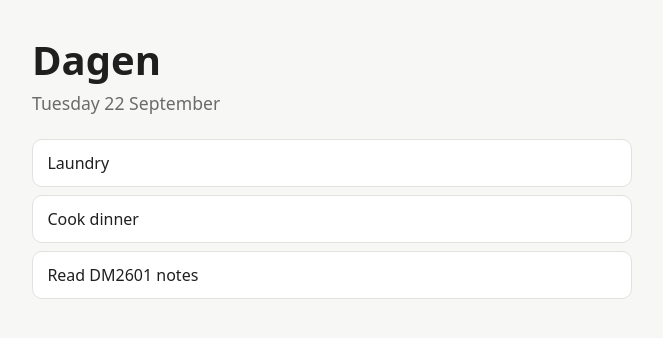
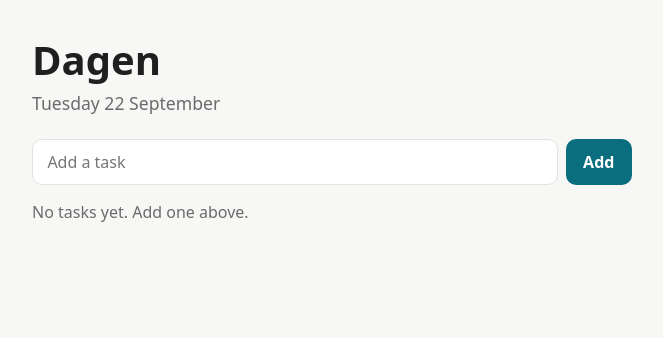
Before and after one commit to rkdotxyz/dagen, a React (Vite) app: page / in a window 1280 px wide. Shown: the top 338 px of the page, without its empty margins (308-971 px from the left). Built offline with nearby package versions, Linux system fonts and the light colour scheme.

Commit message:
Add, tick and delete tasks

```diff
--- a/src/App.jsx
+++ b/src/App.jsx
@@ -1,27 +1,61 @@
 /*
   App.jsx — the main component of Dagen.
 
-  Step 1: show a list of tasks from a fixed ("hard-coded") array.
-  Nothing can change yet; that needs state, which arrives in step 2.
+  Step 2: the task list is now STATE, so it can change.
+  App owns the list. The form and the rows only report what happened
+  (add, toggle, delete); App decides how the list changes.
 */
 
-// Borrow the TaskItem component from its own file.
+import { useState } from 'react'
+import AddTaskForm from './components/AddTaskForm.jsx'
 import TaskItem from './components/TaskItem.jsx'
 
-// A fixed list for now. Each task is an object: a set of named values.
-// The shape matches the plan: id, title and status. More fields come later.
-const sampleTasks = [
-  { id: 't1', title: 'Laundry', status: 'todo' },
-  { id: 't2', title: 'Cook dinner', status: 'todo' },
-  { id: 't3', title: 'Read DM2601 notes', status: 'done' },
-]
+// Makes a short unique id, e.g. "mfk3x2a9q1".
+// Date.now() = milliseconds since 1970, written in base 36 to keep it short,
+// plus a few random characters in case two tasks are added in the same millisecond.
+function makeId() {
+  return Date.now().toString(36) + Math.random().toString(36).slice(2, 7)
+}
 
 function App() {
+  // The list of tasks, starting empty. setTasks replaces it with a new list.
+  const [tasks, setTasks] = useState([])
+
+  function addTask(title) {
+    const newTask = { id: makeId(), title: title, status: 'todo' }
+    // [...tasks, newTask] = a NEW array: all old tasks, then the new one.
+    // React only notices a change when it gets a new array, so we never
+    // push into the old one.
+    setTasks([...tasks, newTask])
+  }
+
+  function toggleTask(id) {
+    // .map() builds a new array the same length. The matching task is
+    // copied with its status flipped ({ ...task, status: ... });
+    // every other task passes through unchanged.
+    setTasks(
+      tasks.map((task) =>
+        task.id === id
+          ? { ...task, status: task.status === 'done' ? 'todo' : 'done' }
+          : task,
+      ),
+    )
+  }
+
+  function deleteTask(id) {
+    // .filter() keeps only the tasks whose id is NOT the one to delete.
+    setTasks(tasks.filter((task) => task.id !== id))
+  }
+
   const today = new Date().toLocaleDateString('en-GB', {
     weekday: 'long',
     day: 'numeric',
     month: 'long',
   })
+
+  // Worked out from state on every redraw, never stored separately,
+  // so it can't get out of date.
+  const remaining = tasks.filter((task) => task.status !== 'done').length
 
   return (
     <main className="app">
@@ -30,14 +64,31 @@ function App() {
         <p className="today">{today}</p>
       </header>
 
-      {/* <ul> is an unordered list. For every task in the array,
-          .map() makes one <TaskItem>. "key" is a unique label React
-          uses to tell the rows apart when the list changes. */}
-      <ul className="task-list">
-        {sampleTasks.map((task) => (
-          <TaskItem key={task.id} task={task} />
-        ))}
-      </ul>
+      {/* Pass the addTask function down as a prop called onAdd. */}
+      <AddTaskForm onAdd={addTask} />
+
+      {/* condition ? A : B  =  "if the list is empty show A, otherwise B" */}
+      {tasks.length === 0 ? (
+        <p className="empty">No tasks yet. Add one above.</p>
+      ) : (
+        <ul className="task-list">
+          {tasks.map((task) => (
+            <TaskItem
+              key={task.id}
+              task={task}
+              onToggle={toggleTask}
+              onDelete={deleteTask}
+            />
+          ))}
+        </ul>
+      )}
+
+      {/* condition && A  =  "show A only if the condition is true" */}
+      {tasks.length > 0 && (
+        <p className="count">
+          {remaining} of {tasks.length} left
+        </p>
+      )}
     </main>
   )
 }
--- /dev/null
+++ b/src/components/AddTaskForm.jsx
@@ -0,0 +1,48 @@
+/*
+  AddTaskForm.jsx — the text box and button for adding a task.
+
+  It keeps track of what you're typing (its own small piece of state)
+  and, when you submit, hands the title to App through onAdd.
+  It doesn't know where tasks are stored; that's App's job.
+*/
+
+import { useState } from 'react'
+
+// onAdd is a function App passes in: "call this with the new title".
+function AddTaskForm({ onAdd }) {
+  // State: a value React remembers between redraws.
+  // title = current text; setTitle = the only way to change it.
+  // '' (empty text) is the starting value.
+  const [title, setTitle] = useState('')
+
+  // Runs when the form is submitted: clicking Add or pressing Enter.
+  function handleSubmit(event) {
+    // Browsers reload the page when a form is submitted.
+    // preventDefault() stops that, so React stays in charge.
+    event.preventDefault()
+
+    // trim() removes spaces at the start and end: "  Laundry " -> "Laundry"
+    const trimmed = title.trim()
+    if (trimmed === '') return // ignore empty tasks
+
+    onAdd(trimmed) // tell App about the new task
+    setTitle('') // clear the box for the next one
+  }
+
+  return (
+    <form className="add-task" onSubmit={handleSubmit}>
+      {/* A "controlled input": its text always comes from state (value),
+          and every keystroke updates state (onChange). */}
+      <input
+        type="text"
+        value={title}
+        onChange={(event) => setTitle(event.target.value)}
+        placeholder="Add a task"
+        aria-label="Task name"
+      />
+      <button type="submit">Add</button>
+    </form>
+  )
+}
+
+export default AddTaskForm
--- a/src/components/TaskItem.jsx
+++ b/src/components/TaskItem.jsx
@@ -1,16 +1,39 @@
 /*
   TaskItem.jsx — one row in the task list.
 
-  It receives a single task from App (through "props") and shows it.
-  In this first step it only displays; ticking and deleting come in step 2.
+  Shows a task with a checkbox and a delete button. It never changes
+  the task itself: it tells App what happened (onToggle, onDelete)
+  and App updates the list. One place owns the data.
 */
 
-// Props arrive as one object. { task } picks out the "task" part,
-// so we can write task.title instead of props.task.title.
-function TaskItem({ task }) {
+function TaskItem({ task, onToggle, onDelete }) {
+  const isDone = task.status === 'done'
+
   return (
-    <li className="task">
-      <span className="task-title">{task.title}</span>
+    // Two class names when done ("task done"), one otherwise.
+    // The CSS for .task.done draws the line through the title.
+    <li className={isDone ? 'task done' : 'task'}>
+      {/* Wrapping the checkbox and title in <label> makes the
+          whole title tappable, not just the tiny box. */}
+      <label className="task-main">
+        <input
+          type="checkbox"
+          checked={isDone}
+          onChange={() => onToggle(task.id)}
+        />
+        <span className="task-title">{task.title}</span>
+      </label>
+
+      {/* type="button" so it never acts like a form submit.
+          aria-label gives screen readers a proper name for "×". */}
+      <button
+        type="button"
+        className="delete"
+        onClick={() => onDelete(task.id)}
+        aria-label={`Delete ${task.title}`}
+      >
+        ×
+      </button>
     </li>
   )
 }
```
